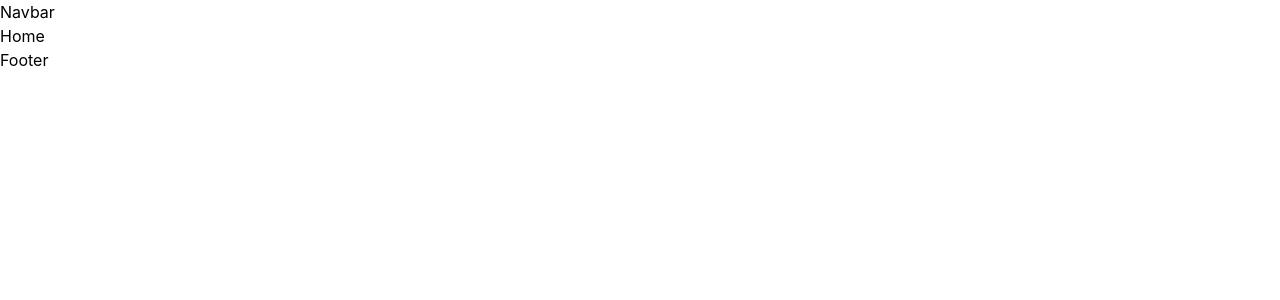
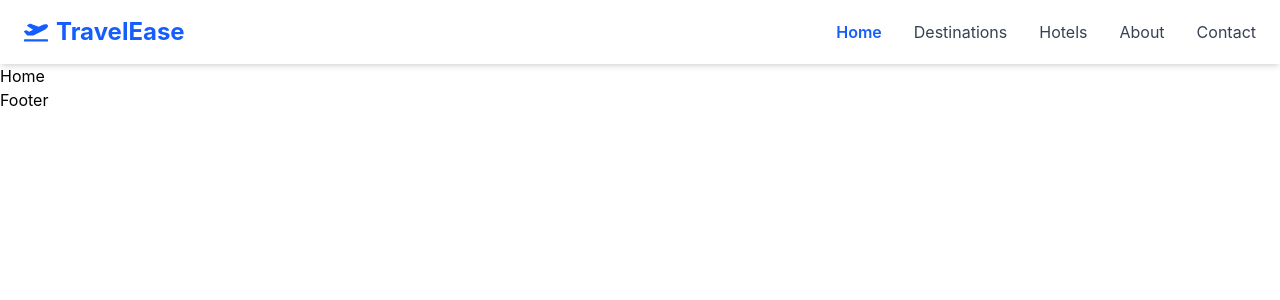
Before and after one commit to ayshasahva-stack/travel-booking, a React (Vite) app: page / in a window 1280 px wide. Shown: the top 300 px of the page. Built offline with nearby package versions, Linux system fonts and the light colour scheme.

Commit message:
navbar created

```diff
--- a/src/components/Navbar/Navbar.jsx
+++ b/src/components/Navbar/Navbar.jsx
@@ -1,13 +1,31 @@
-import React from 'react'
+import { FaPlaneDeparture } from "react-icons/fa";
+import { NavLink } from "react-router-dom";
 
-const Navbar = () => {
+function Navbar() {
   return (
-    <div>
-      <nav>
-        Navbar
-      </nav>
-    </div>
-  )
+    <nav className="bg-white shadow-md">
+      <div className="max-w-7xl mx-auto px-6 py-4 flex justify-between items-center">
+
+        {/* Logo */}
+        <div className="flex items-center gap-2">
+          <FaPlaneDeparture className="text-blue-600 text-2xl" />
+          <h1 className="text-2xl font-bold text-blue-600">
+            TravelEase
+          </h1>
+        </div>
+
+        {/* Navigation Links */}
+        <div className="flex gap-8">
+         <NavLink to='/' className={({isActive})=>isActive?"text-blue-600 font-semibold":"text-gray-700"}>Home</NavLink>
+         <NavLink to='/destinations' className={({isActive})=>isActive?"text-blue-600 font-semibold":"text-gray-700"}>Destinations</NavLink>
+         <NavLink to='/hotels' className={({isActive})=>isActive?"text-blue-600 font-semibold":"text-gray-700"}>Hotels</NavLink>
+         <NavLink to='/about' className={({isActive})=>isActive?"text-blue-600 font-semibold":"text-gray-700"}>About</NavLink>
+         <NavLink to='/contact' className={({isActive})=>isActive?"text-blue-600 font-semibold":"text-gray-700"}>Contact</NavLink>
+        </div>
+
+      </div>
+    </nav>
+  );
 }
 
-export default Navbar
+export default Navbar;
```
